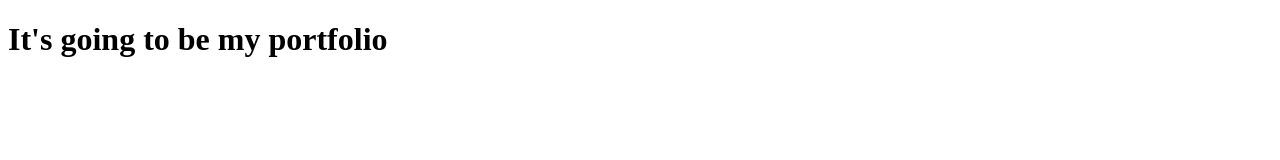
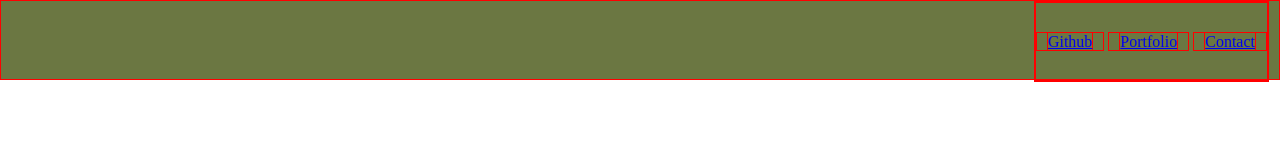
Before and after one commit to benjaminbwright/portfolio-mini-project, a plain HTML site: page index.html in a window 1280 px wide. Drawn offline with Linux system fonts and the light colour scheme.

Commit message:
adds header with some styles

```diff
--- a/index.html
+++ b/index.html
@@ -8,6 +8,19 @@
     <link rel="stylesheet" href="style.css" />
   </head>
   <body>
-    <h1>It's going to be my portfolio</h1>
+    <!-- header  -->
+    <header>
+      <!-- nav  -->
+      <nav>
+        <!-- links -->
+        <ul>
+          <li><a href="#">Github</a></li>
+          <li><a href="#">Portfolio</a></li>
+          <li><a href="#">Contact</a></li>
+        </ul>
+      </nav>
+    </header>
+
+    <!-- portfolio section  -->
   </body>
 </html>
--- a/style.css
+++ b/style.css
@@ -0,0 +1,32 @@
+* {
+  border: solid 1px red;
+  margin: 0;
+  padding: 0;
+  box-sizing: border-box;
+}
+
+header {
+  position: fixed;
+  top: 0;
+  left: 0;
+  right: 0;
+  height: 80px;
+  background: rgb(107, 119, 66);
+}
+
+header nav {
+  position: absolute;
+  right: 10px;
+}
+
+header nav ul {
+  list-style: none;
+  margin: 0;
+  padding: 0;
+}
+
+header nav ul li {
+  display: inline;
+  line-height: 77px;
+  padding: 0 10px 0 10px;
+}
```
